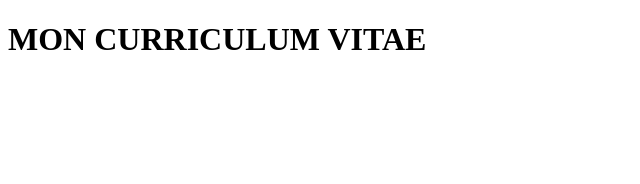
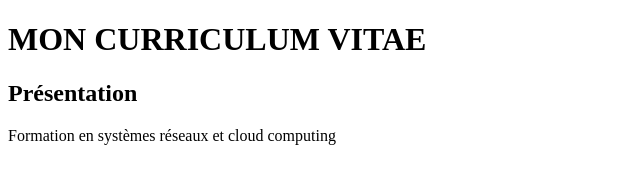
Before and after one commit to leslie060/mon-cv, a plain HTML site: page index.html in a window 1280 px wide. Shown: the whole page, without its empty margins (0-640 px from the left). Drawn offline with Linux system fonts and the light colour scheme.

Commit message:
mise en place de la section description

```diff
--- a/index.html
+++ b/index.html
@@ -7,6 +7,8 @@
     </head>
     <body>
         <h1>MON CURRICULUM VITAE</h1>
+        <h2>Présentation</h2>
+        <p>Formation en systèmes réseaux et cloud computing </p>
 
     </body>
 </html>
```
